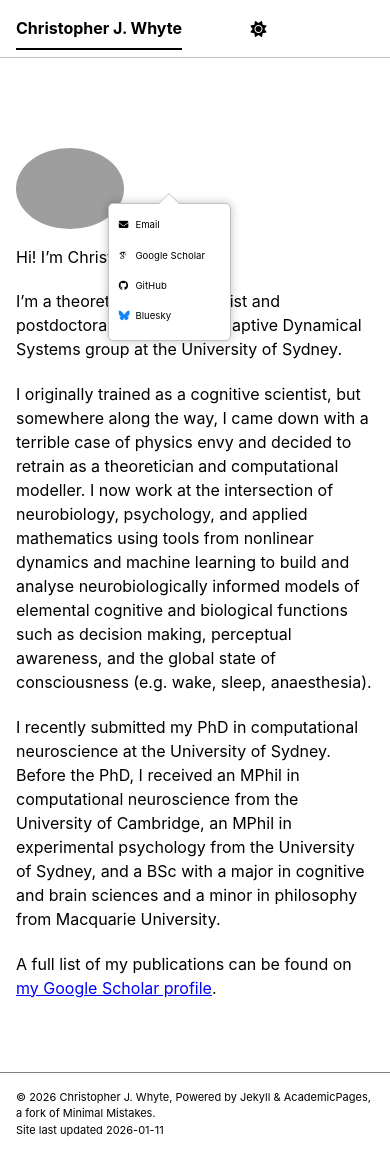
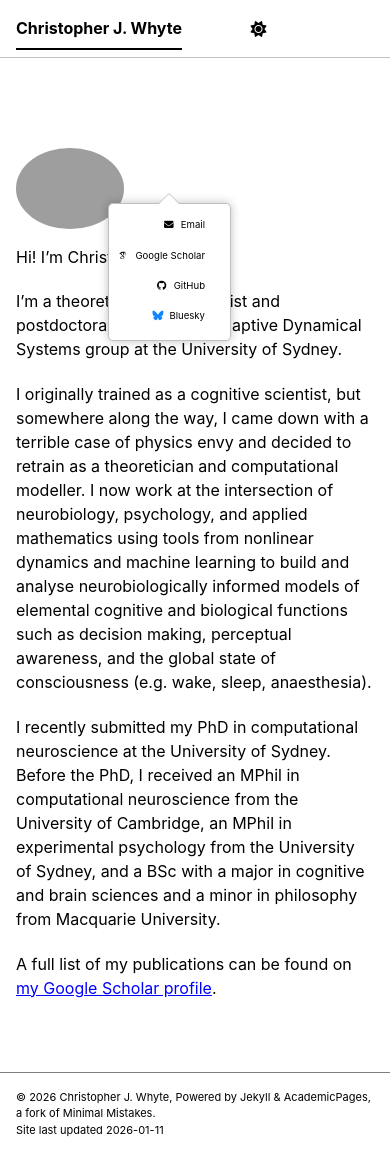
Before and after one commit to cjwhyte/cjwhyte.github.io, a Jekyll site: the page built from _pages/about.md, in a window 390 px wide and 1154 px high. Built offline with Jekyll 4.4.1, drawn with Linux system fonts in a browser that asks for light colours; some web fonts are replaced; a script bundle is joined from its source files by our own code; library files that are not in the unit come from our copies.

Commit message:
Adjust sidebar link widths and alignment

```diff
--- a/_sass/layout/_sidebar.scss
+++ b/_sass/layout/_sidebar.scss
@@ -342,9 +342,9 @@
 
   /* 3. Position the Links (Box) on the Right */
   .author__urls-wrapper {
-    width: 50%;       /* Takes up the rest of the width */
+    width: 40%;       /* Takes up the rest of the width */
     order: 2;         /* Second item (Next to photo) */
-    padding: 0;
+    padding: 10;
   }
 
   /* 4. Force the Name/Bio to drop to the bottom */
@@ -361,7 +361,7 @@
 
   .author__urls {
     display: block !important; /* Always show the links */
-    text-align: left;          /* Align icons to left */
+    text-align: right;         /* Align icons to left */
     padding: 10px;             /* Padding inside the box */
     border-radius: 5px;        /* Rounded corners */
     font-size: 0.8em;          /* Make text slightly smaller to fit */
```
